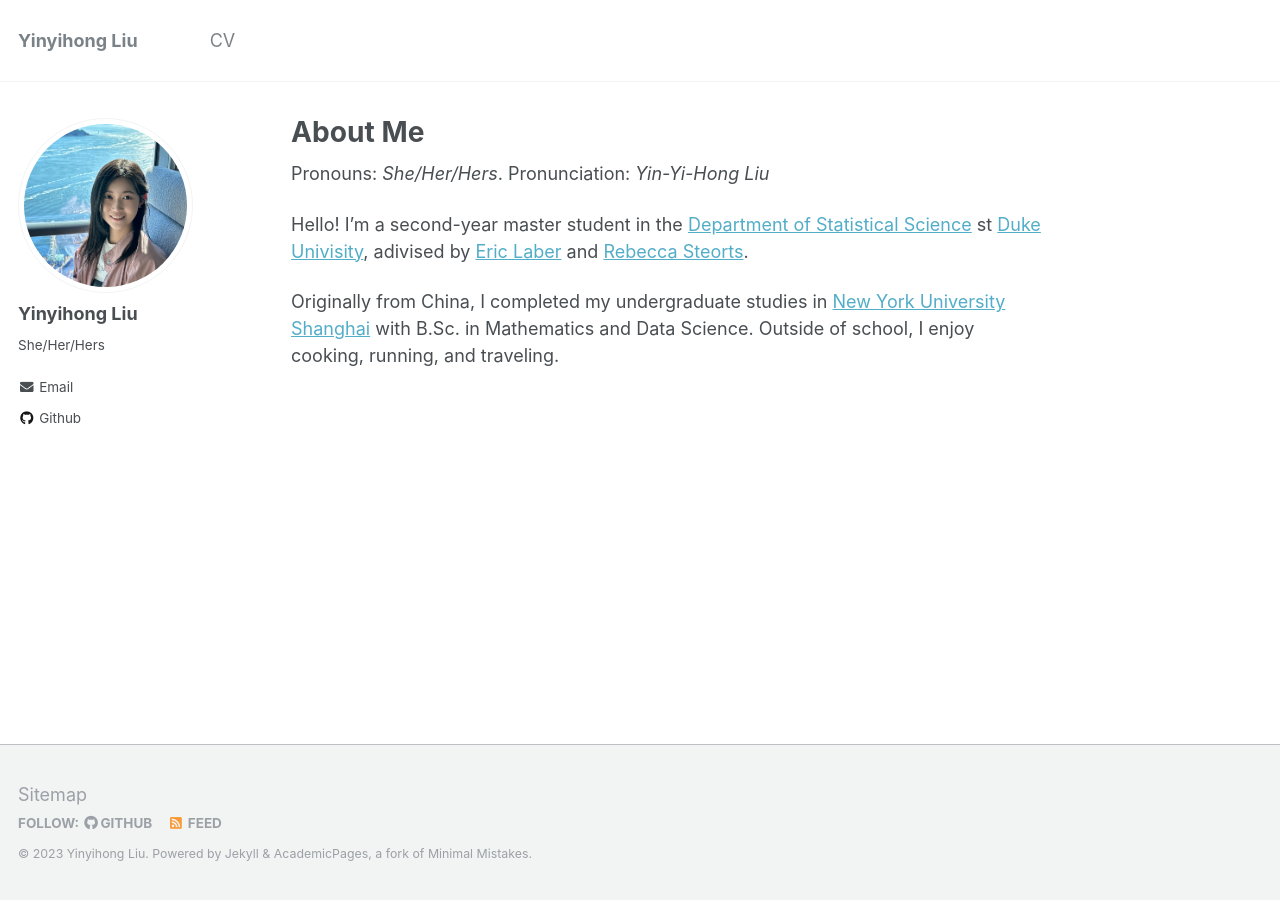
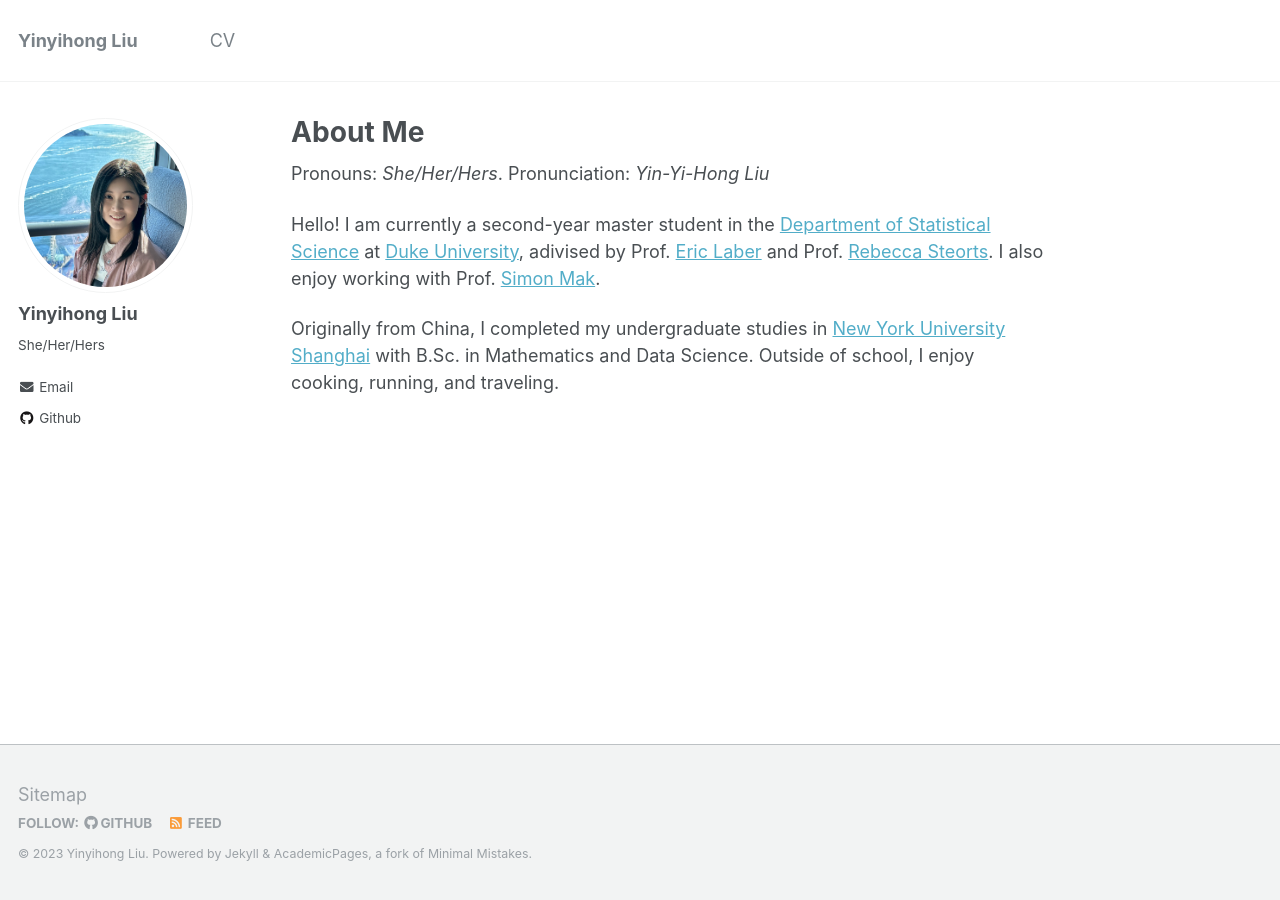
Before and after one commit to Emily0630/Emily0630.github.io, a Jekyll site: the page built from _pages/about.md, in a window 1280 px wide. Built offline with Jekyll 4.4.1, drawn with Linux system fonts in a browser that asks for light colours.

Commit message:
polish intro

```diff
--- a/_pages/about.md
+++ b/_pages/about.md
@@ -11,6 +11,6 @@
 Pronouns: *She/Her/Hers*. Pronunciation: *Yin-Yi-Hong Liu*
 
 
-Hello! I'm a second-year master student in the [Department of Statistical Science](https://stat.duke.edu/) st [Duke Univisity](https://duke.edu/), adivised by [Eric Laber](https://scholars.duke.edu/person/eblaber) and [Rebecca Steorts](https://scholars.duke.edu/person/beka).
+Hello! I am currently a second-year master student in the [Department of Statistical Science](https://stat.duke.edu/) at [Duke University](https://duke.edu/), adivised by Prof. [Eric Laber](https://scholars.duke.edu/person/eblaber) and Prof. [Rebecca Steorts](https://scholars.duke.edu/person/beka). I also enjoy working with Prof. [Simon Mak](https://scholars.duke.edu/person/SimonTszFung.Mak).
 
 Originally from China, I completed my undergraduate studies in [New York University Shanghai](https://shanghai.nyu.edu/) with B.Sc. in Mathematics and Data Science. Outside of school, I enjoy cooking, running, and traveling.
```
